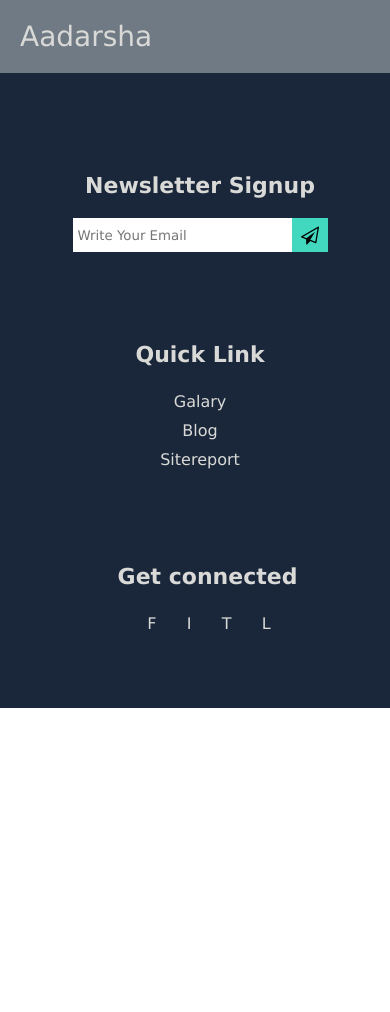
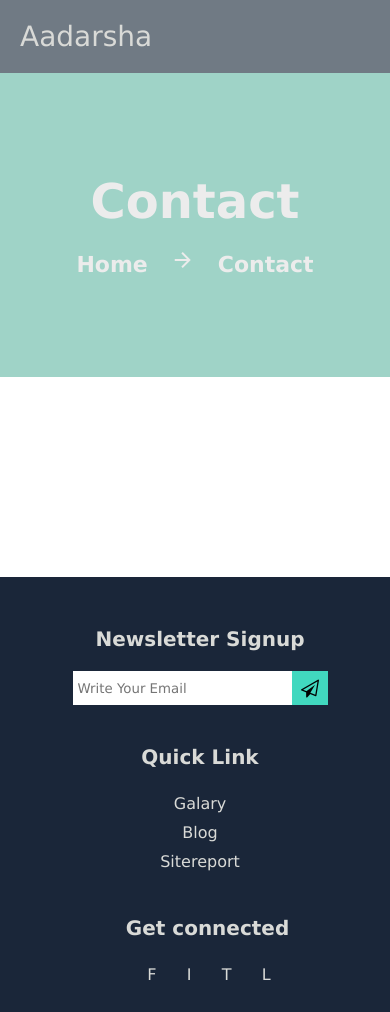
Before and after one commit to aadarshashahi/CSY1018-Web-Development-Assignment-I-2023107-Aadarsha-Shahi-Project, a plain HTML site: page contact.html in a window 390 px wide. Before the commit the page ends 844 px from the top, so only its background shows below. Drawn offline with nearby package versions, Linux system fonts and the light colour scheme.

Commit message:
master-section has been added

```diff
--- a/contact.html
+++ b/contact.html
@@ -8,7 +8,7 @@
 	<!--This is the link for External CSS that add design to header and footer-->
 	<link rel="stylesheet" type="text/css" href="./css/style.css"/>
 	<link rel="stylesheet" type="text/css" href="./css/main.css"/>
-	<link rel="stylesheet" type="text/css" href="./css/index.css"/>
+	<link rel="stylesheet" type="text/css" href="./css/contact.css"/>
 	<link rel="stylesheet" href="https://cdnjs.cloudflare.com/ajax/libs/font-awesome/4.7.0/css/font-awesome.min.css">
 	<link rel="stylesheet" href="https://fonts.googleapis.com/css2?family=Material+Symbols+Outlined:opsz,wght,FILL,GRAD@48,400,0,0" />
 </head>
@@ -50,8 +50,19 @@
 	</header>
 	<!--Header Ends Here-->
 
+	<!--main part of contact.html page starts from here-->
+	<main>
+		<!--master-section starts here-->
+		<section class="master-section">
+			<h1>Contact</h1><br/>
+			<h4>Home &nbsp; <span class="material-symbols-outlined">arrow_forward</span> &nbsp; Contact </h4>
+		</section>
+		<!--master-section ends here--->
 
-
+		<section class="section-1">
+		</section>
+	</main>
+	<!--main part of contact.html ends here-->
 	<footer>
 
 		<div class="main">
--- a/css/index.css
+++ b/css/index.css
@@ -68,7 +68,7 @@
 		display: grid;
 		grid-template-columns: auto;
 	}
-	.section-3, .section-4 {
+	.section-3 .grid-container, .section-4 .grid-container {
 		display: grid;
 		grid-template-columns: auto auto;
 	}
@@ -82,5 +82,14 @@
 		display: grid;
 		grid-template-columns: auto auto;
 	}
+	.section-2 .right .right-inner p{
+		font-size: 18px;
+	}
+	section h1 {
+		font-size: 20px;
+	}
+	section p {
+		font-size: 8px;
+	}
 
 }
--- a/css/main.css
+++ b/css/main.css
@@ -19,3 +19,19 @@
 section {
 	padding: 100px;
 }
+
+.master-section {
+	background-color: #9fd3c7;
+	padding: 100px 0;
+	color: #ececec;
+}
+.master-section h1, h4{
+	font-size: 48px;
+	text-align: center;
+}
+.master-section h4 {
+	font-size: 22px;
+}
+.master-section h1 {
+	padding: 0;
+}
--- a/css/style.css
+++ b/css/style.css
@@ -165,5 +165,8 @@ footer h1 {
 		margin-left: 30px;
 		padding-left: 3px;
 	}
+	footer h1 {
+		font-size: 20px;
+	}
 
 }
```
Also changed, not shown: portfolio.html (+10 -1 lines), sitereport.html (+10 -1 lines), workexperience.html (+10 -1 lines).
